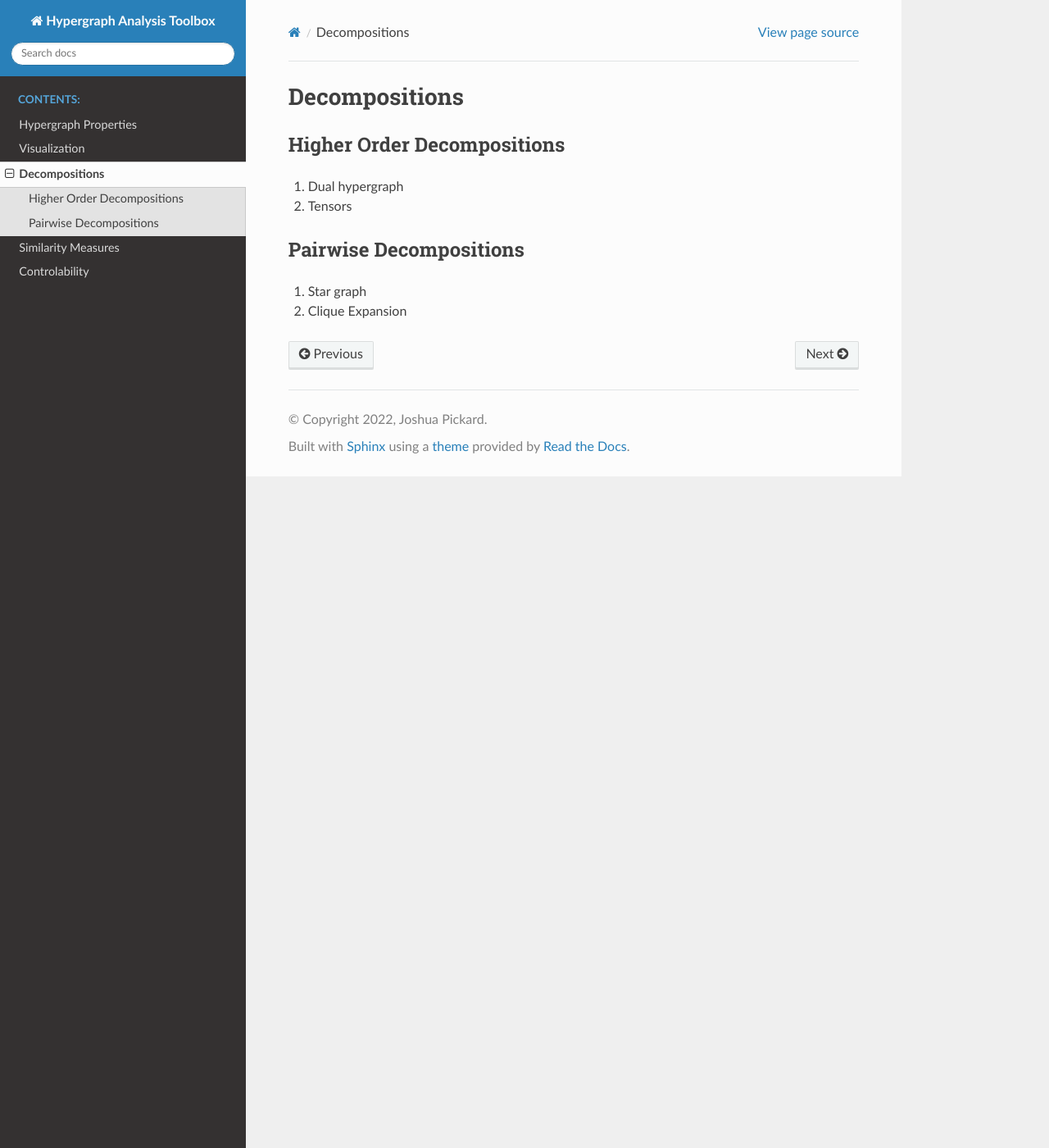
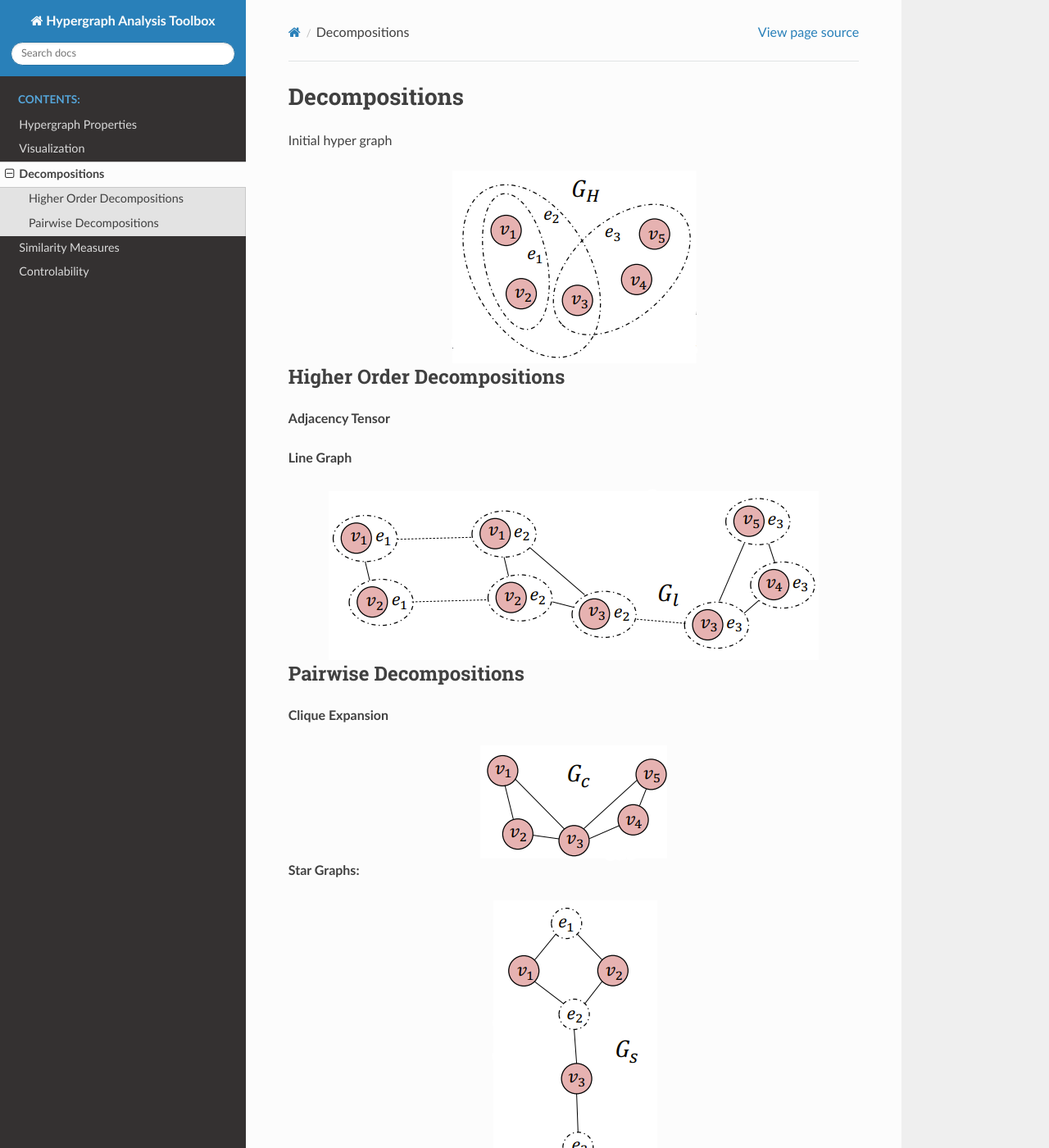
Before and after one commit to Jpickard1/Hypergraph-Analysis-Toolbox, a Sphinx documentation site: the page built from Python/docs/decompositions.rst, in a window 1280 px wide and 1400 px high. Shown: the whole window at 82% size. Built offline with Sphinx 7.4.7 and the Read the Docs theme 2.0.0, drawn with Linux system fonts in a browser that asks for light colours.

Commit message:
push to RTD

```diff
--- a/Python/docs/decompositions.rst
+++ b/Python/docs/decompositions.rst
@@ -1,14 +1,30 @@
 Decompositions
 ==============
+
+Initial hyper graph
+
+.. image:: _static/GH.png
+    :align: center
 
 Higher Order Decompositions
 ***************************
 
-1. Dual hypergraph
-2. Tensors
+**Adjacency Tensor**
+
+**Line Graph**
+
+.. image:: _static/GL.png
+    :align: center
 
 Pairwise Decompositions
 ***********************
 
-1. Star graph
-2. Clique Expansion
+**Clique Expansion**
+
+.. image:: _static/GC.png
+    :align: center
+
+**Star Graphs:**
+
+.. image:: _static/GS.png
+    :align: center
```
Also changed, not shown: Python/docs/_static/GC.png (added), Python/docs/_static/GH.png (added), Python/docs/_static/GL.png (added), Python/docs/_static/GS.png (added), 13 other files.
